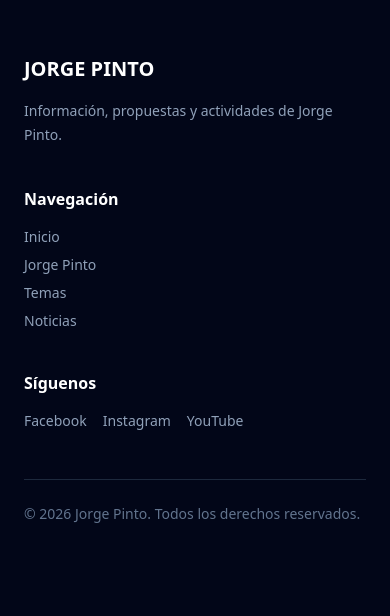
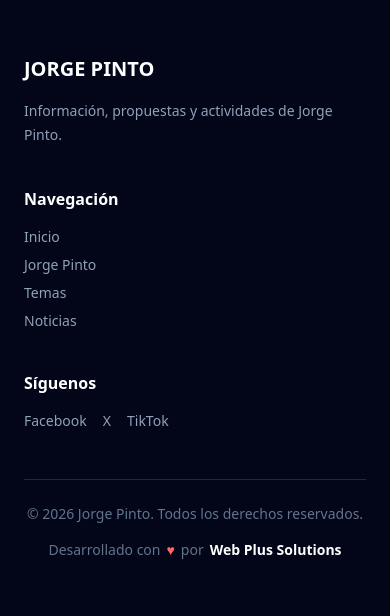
Before and after one commit to paulduque/jorgepinto, a Laravel app: page / in a window 390 px wide. Shown: the part 3295-3911 px from the top of the page. Before the commit the page ends 3818 px from the top, so only its background shows below. Run offline with Laravel 12, Linux system fonts and the light colour scheme; data that the repository does not hold is empty; style sheets or scripts are compiled from the project's sources; parts of the project's set-up code (start-up, migrations or seed data) failed here and were passed over.

Commit message:
style: rediseña bloque de copyright en footer
- Agrega crédito profesional de Web Plus Solutions
- Incluye enlace a webplusec.com con target blank
- Mejora la distribución responsive del footer

```diff
--- a/resources/views/components/footer.blade.php
+++ b/resources/views/components/footer.blade.php
@@ -33,16 +33,36 @@
                 </h3>
 
                 <div class="mt-4 flex gap-4 text-sm text-slate-400">
-                    <a href="#" class="hover:text-white">Facebook</a>
-                    <a href="#" class="hover:text-white">Instagram</a>
-                    <a href="#" class="hover:text-white">YouTube</a>
+                    <a href="https://www.facebook.com/JorgePinto1979/" target="_blank" rel="noopener noreferrer"
+                        class="hover:text-white">Facebook</a>
+                    <a href="https://x.com/JorgePintoD" target="_blank" rel="noopener noreferrer"
+                        class="hover:text-white">X</a>
+                    <a href="https://www.tiktok.com/@jorgepintod.ec" target="_blank" rel="noopener noreferrer"
+                        class="hover:text-white">TikTok</a>
                 </div>
             </div>
 
         </div>
 
-        <div class="mt-12 border-t border-slate-800 pt-6 text-sm text-slate-500">
-            © {{ date('Y') }} Jorge Pinto. Todos los derechos reservados.
+        <div
+            class="mt-12 flex flex-col items-center justify-between gap-4 border-t border-slate-800 pt-6 text-sm text-slate-500 md:flex-row">
+
+            {{-- Copyright --}}
+            <p>
+                © {{ date('Y') }} Jorge Pinto. Todos los derechos reservados.
+            </p>
+
+            {{-- Crédito de la agencia --}}
+            <p class="flex items-center gap-1.5">
+                <span>Desarrollado con </span>
+                <span class="text-red-400"> ♥ </span>
+                <span> por </span>
+                <a href="https://webplusec.com" target="_blank" rel="noopener noreferrer"
+                    class="font-semibold text-white transition hover:text-blue-400">
+                    Web Plus Solutions
+                </a>
+            </p>
+
         </div>
 
     </div>
```
